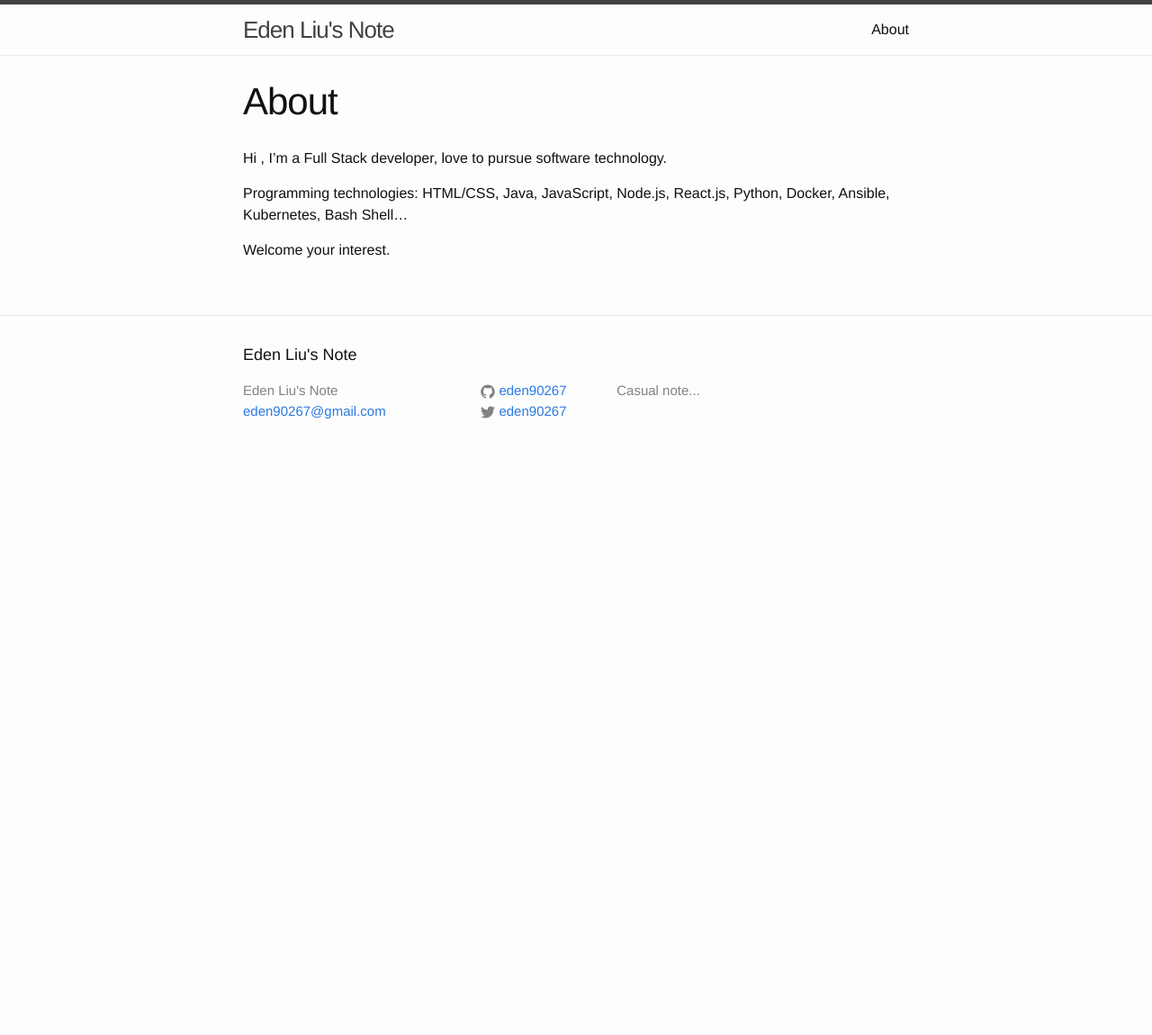
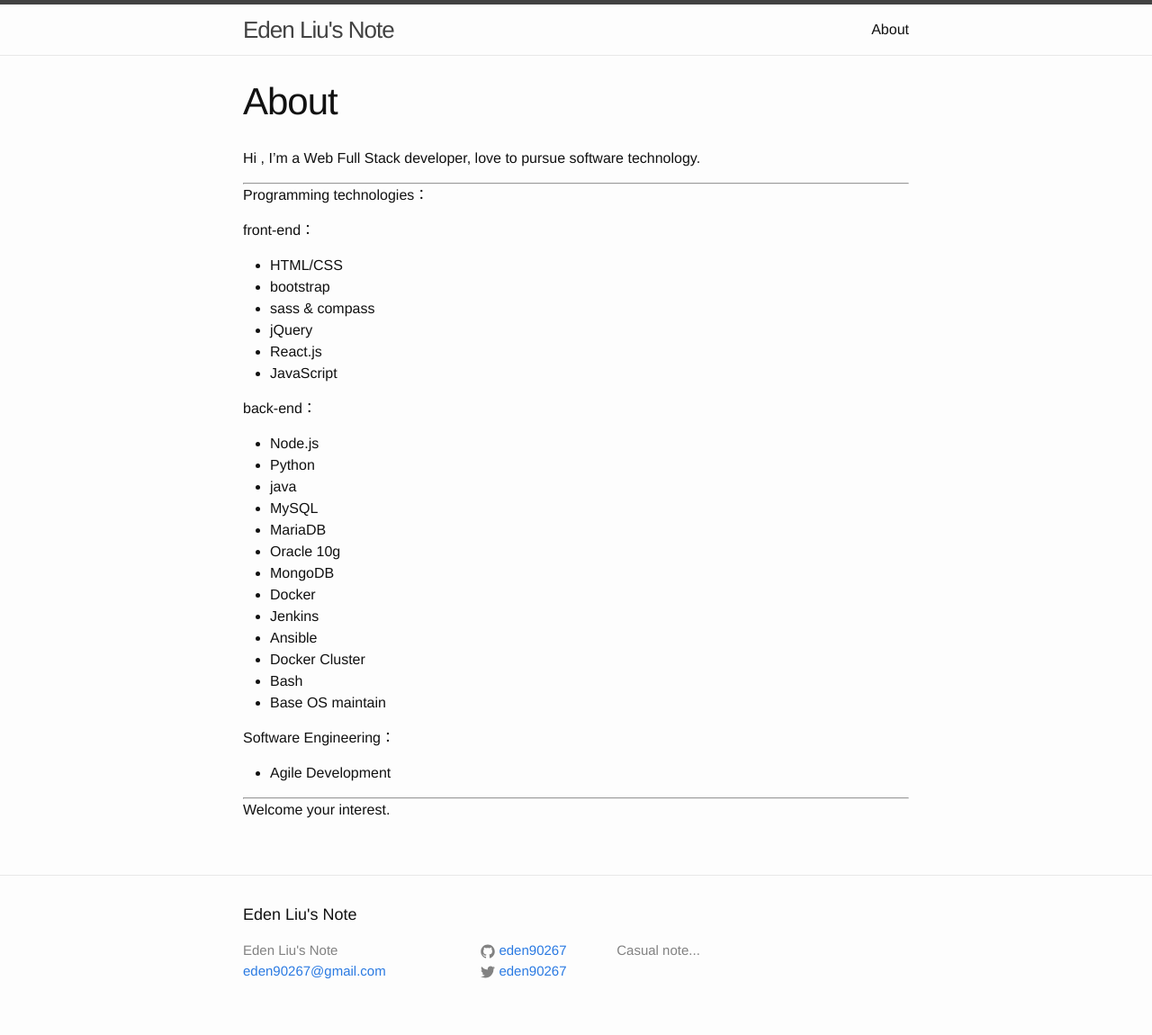
Before and after one commit to eden90267/eden90267.github.io, a Jekyll site: the page built from about.md, in a window 1280 px wide. Shown: the whole page at 90% size. Built offline with Jekyll 4.4.1, drawn with Linux system fonts in a browser that asks for light colours; before the commit the page ends 900 px from its top, so only the background shows below that.

Commit message:
modify 2017 todo list page && about me

```diff
--- a/_posts/2017-01-19-2017-todo-list.markdown
+++ b/_posts/2017-01-19-2017-todo-list.markdown
@@ -4,8 +4,6 @@ title:  "2017 Todo List"
 date:   2017-01-19 11:51:00 +0800
 categories: [todoList]
 ---
-
-# 2017 Todo List #
 
 ## 未來展望技術 ##
 
--- a/about.md
+++ b/about.md
@@ -4,8 +4,41 @@ title: About
 permalink: /about/
 ---
 
-Hi , I'm a Full Stack developer, love to pursue software technology.
+Hi , I'm a Web Full Stack developer, love to pursue software technology.
 
-Programming technologies: HTML/CSS, Java, JavaScript, Node.js, React.js, Python, Docker, Ansible, Kubernetes, Bash Shell...
+---
+
+Programming technologies：
+
+front-end：
+
+- HTML/CSS
+- bootstrap
+- sass & compass
+- jQuery
+- React.js
+- JavaScript
+
+back-end：
+
+- Node.js
+- Python
+- java
+- MySQL
+- MariaDB
+- Oracle 10g
+- MongoDB
+- Docker
+- Jenkins
+- Ansible
+- Docker Cluster
+- Bash
+- Base OS maintain
+
+Software Engineering：
+
+- Agile Development
+
+---
 
 Welcome your interest.
```
